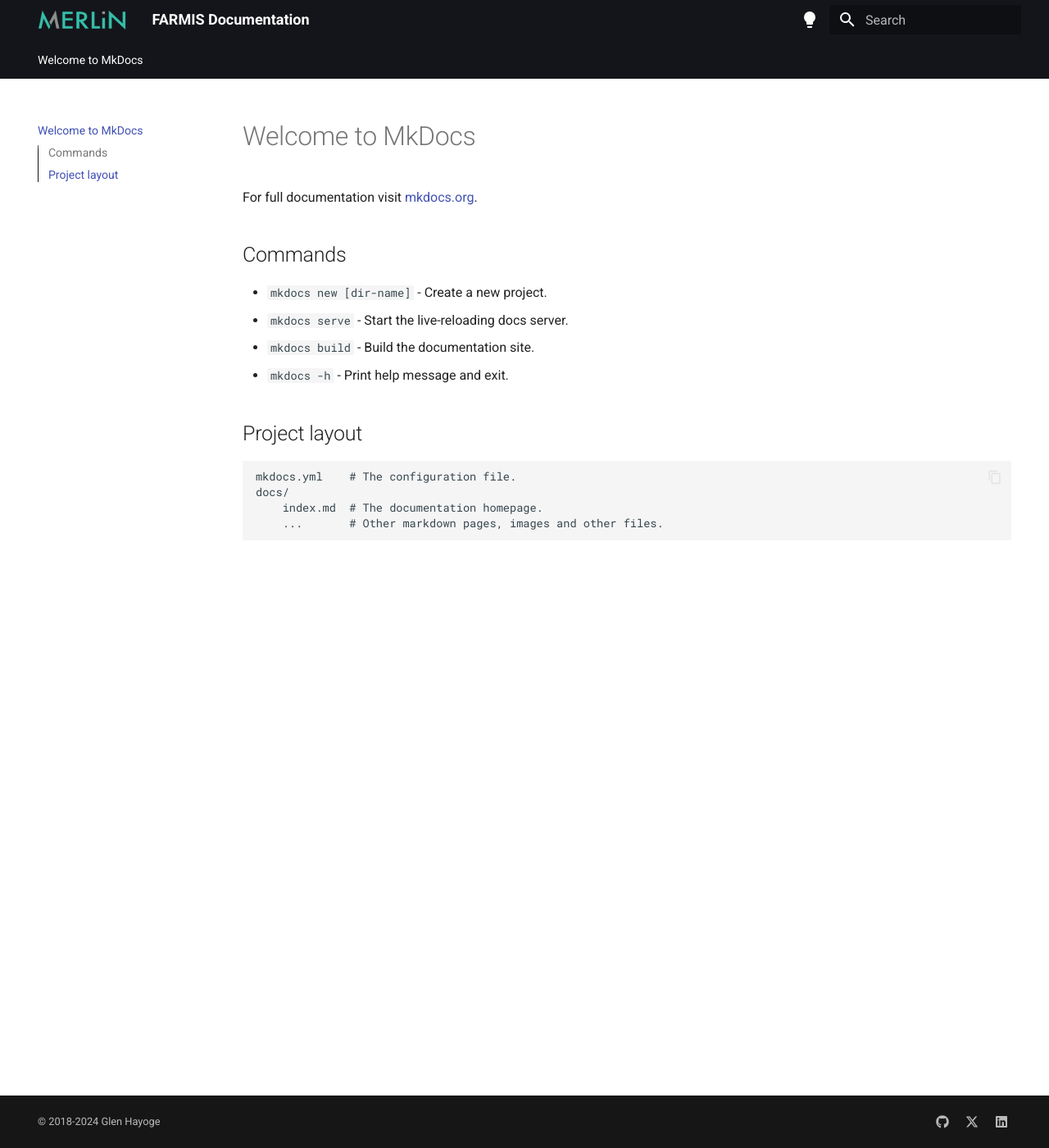
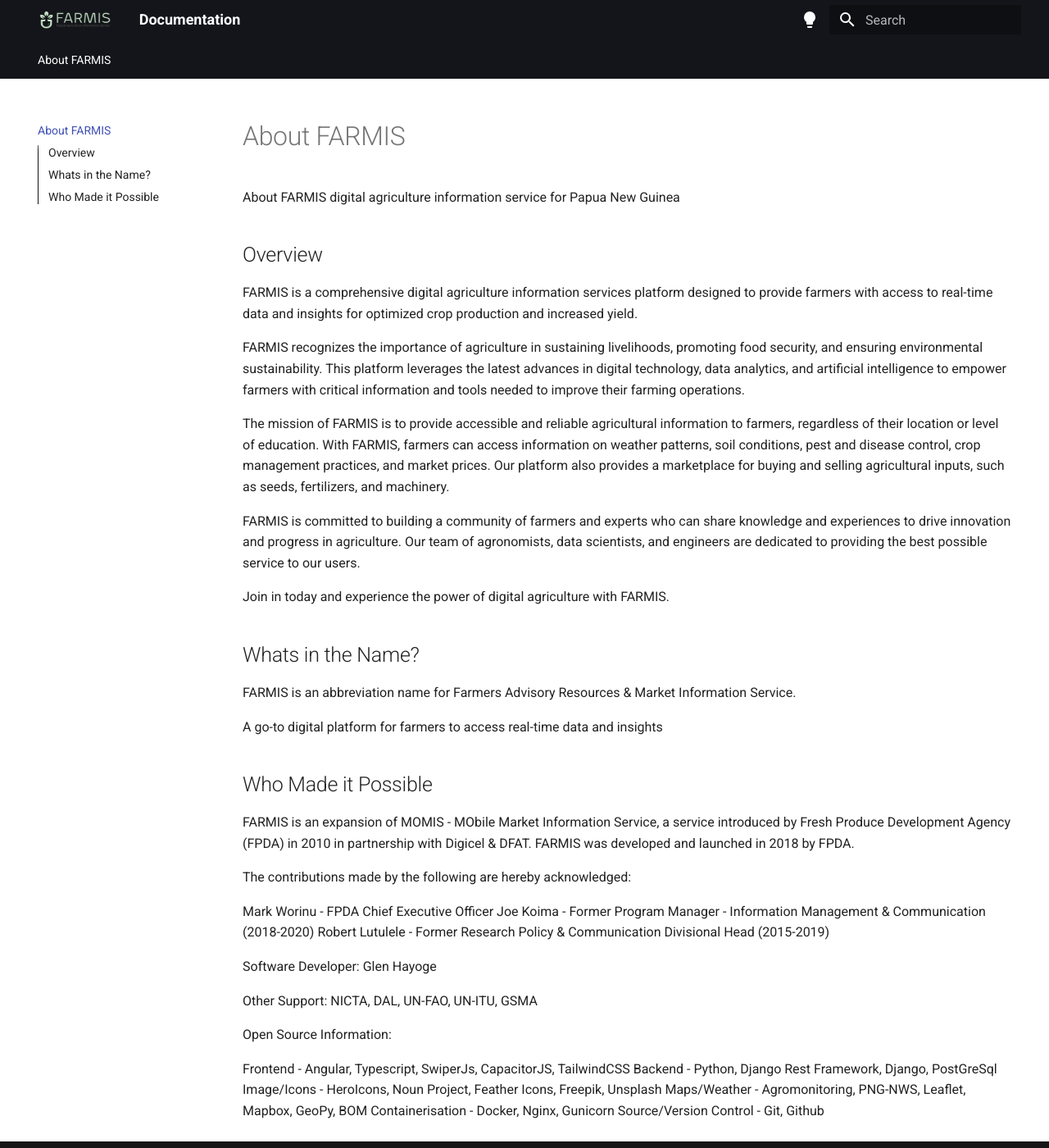
Before and after one commit to glenhayoge/farmis-docs, an MkDocs documentation site: the page built from docs/index.md, in a window 1280 px wide and 1400 px high. Shown: the whole window at 82% size. Built offline with MkDocs 1.6.1 and Material for MkDocs 9.7.7, drawn with Linux system fonts in a browser that asks for light colours.

Commit message:
changed logo

```diff
--- a/docs/index.md
+++ b/docs/index.md
@@ -1,17 +1,44 @@
-# Welcome to MkDocs
+# About FARMIS
 
-For full documentation visit [mkdocs.org](https://www.mkdocs.org).
+About FARMIS digital agriculture information service for Papua New Guinea
 
-## Commands
+## Overview
 
-* `mkdocs new [dir-name]` - Create a new project.
-* `mkdocs serve` - Start the live-reloading docs server.
-* `mkdocs build` - Build the documentation site.
-* `mkdocs -h` - Print help message and exit.
+FARMIS is a comprehensive digital agriculture information services platform designed to provide farmers with access to real-time data and insights for optimized crop production and increased yield.
 
-## Project layout
+FARMIS recognizes the importance of agriculture in sustaining livelihoods, promoting food security, and ensuring environmental sustainability. This platform leverages the latest advances in digital technology, data analytics, and artificial intelligence to empower farmers with critical information and tools needed to improve their farming operations.
 
-    mkdocs.yml    # The configuration file.
-    docs/
-        index.md  # The documentation homepage.
-        ...       # Other markdown pages, images and other files.
+The mission of FARMIS is to provide accessible and reliable agricultural information to farmers, regardless of their location or level of education. With FARMIS, farmers can access information on weather patterns, soil conditions, pest and disease control, crop management practices, and market prices. Our platform also provides a marketplace for buying and selling agricultural inputs, such as seeds, fertilizers, and machinery.
+
+FARMIS is committed to building a community of farmers and experts who can share knowledge and experiences to drive innovation and progress in agriculture. Our team of agronomists, data scientists, and engineers are dedicated to providing the best possible service to our users.
+
+Join in today and experience the power of digital agriculture with FARMIS.
+
+## Whats in the Name?
+
+FARMIS is an abbreviation name for Farmers Advisory Resources & Market Information Service.
+
+A go-to digital platform for farmers to access real-time data and insights
+
+## Who Made it Possible
+
+FARMIS is an expansion of MOMIS - MObile Market Information Service, a service introduced by Fresh Produce Development Agency (FPDA) in 2010 in partnership with Digicel & DFAT. FARMIS was developed and launched in 2018 by FPDA.
+
+The contributions made by the following are hereby acknowledged:
+
+Mark Worinu - FPDA Chief Executive Officer
+Joe Koima - Former Program Manager - Information Management & Communication (2018-2020)
+Robert Lutulele - Former Research Policy & Communication Divisional Head (2015-2019)
+
+Software Developer: Glen Hayoge
+
+Other Support: NICTA, DAL, UN-FAO, UN-ITU, GSMA
+
+Open Source Information:
+
+Frontend - Angular, Typescript, SwiperJs, CapacitorJS, TailwindCSS
+Backend - Python, Django Rest Framework, Django, PostGreSql
+Image/Icons - HeroIcons, Noun Project, Feather Icons, Freepik, Unsplash
+Maps/Weather - Agromonitoring, PNG-NWS, Leaflet, Mapbox, GeoPy, BOM
+Containerisation - Docker, Nginx, Gunicorn
+Source/Version Control - Git, Github
--- a/mkdocs.yml
+++ b/mkdocs.yml
@@ -1,6 +1,6 @@
-site_name: FARMIS Documentation
+site_name: Documentation
 theme:
-  logo: assets/merlin_logo.png
+  logo: assets/farmis_logo_1.png
   name: material
   features:
     - navigation.tabs
```
Also changed, not shown: docs/assets/farmis_logo.svg (added), docs/assets/farmis_logo_1.png (added), docs/assets/farmis_logo_3.png (added).
